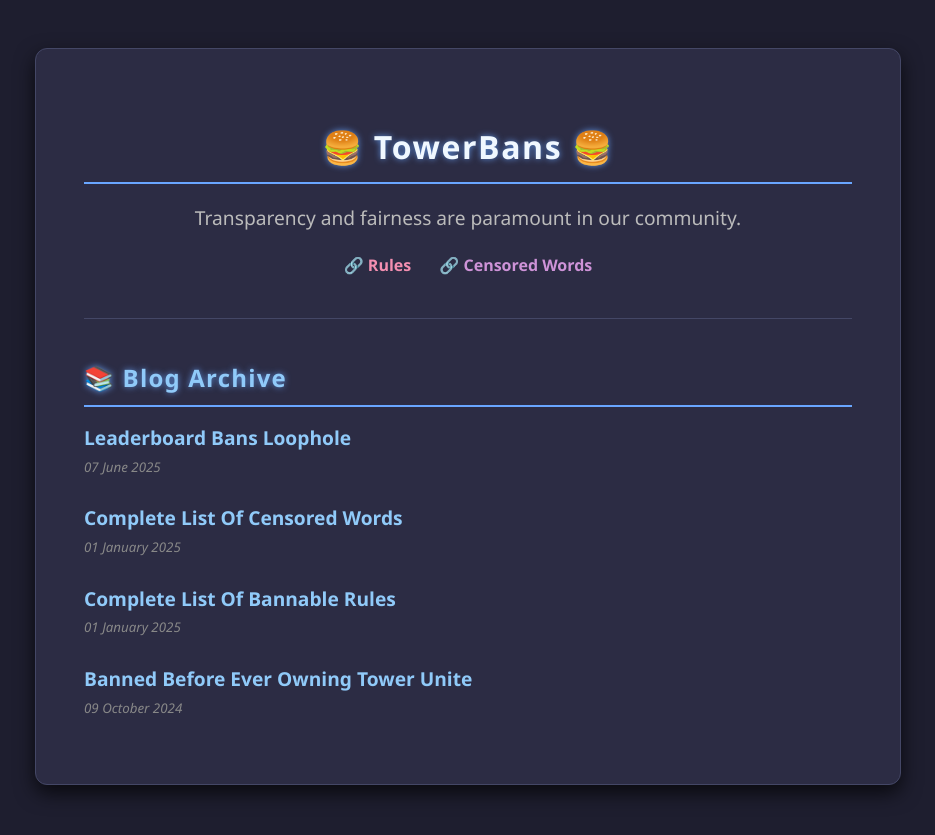
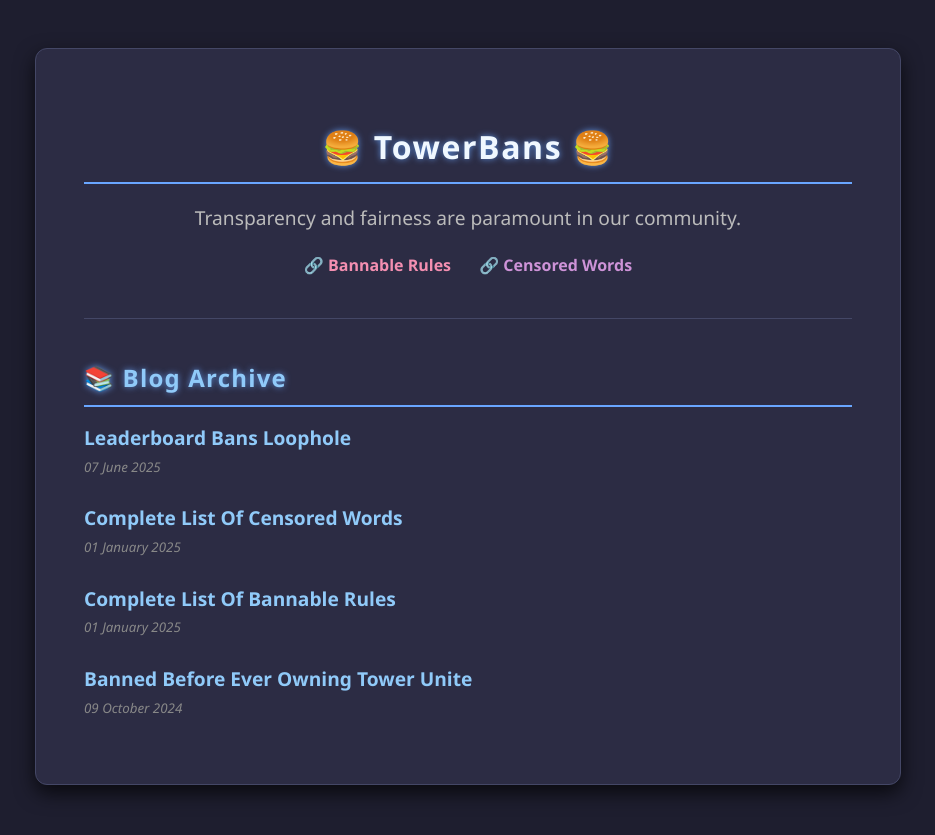
Before and after one commit to dubugc/towerbans, a Jekyll site: the page built from index.md, in a window 1280 px wide. Shown: the top 835 px of the page, without its empty margins (172-1107 px from the left). Built offline with Jekyll 4.4.1, drawn with Linux system fonts in a browser that asks for light colours.

Commit message:
Update index.md

```diff
--- a/index.md
+++ b/index.md
@@ -11,12 +11,12 @@ title: TowerBans
       Transparency and fairness are paramount in our community.
     </p>
 
-    <!-- Links to Rules and Censored Words pages -->
+    <!-- Links to Rules and Censored Words posts -->
     <div style="margin-top: 1rem;">
-      <a href="{{ site.baseurl }}/rules" style="margin-right: 1.5em; font-weight: bold; color: #f48fb1;">
-        🔗 Rules
+      <a href="{{ site.baseurl }}/2025/01/01/Complete-List-Of-Bannable-Rules" style="margin-right: 1.5em; font-weight: bold; color: #f48fb1;">
+        🔗 Bannable Rules
       </a>
-      <a href="{{ site.baseurl }}/censored-words" style="font-weight: bold; color: #ce93d8;">
+      <a href="{{ site.baseurl }}/2025/01/01/Complete-List-Of-Censored-Words" style="font-weight: bold; color: #ce93d8;">
         🔗 Censored Words
       </a>
     </div>
```
